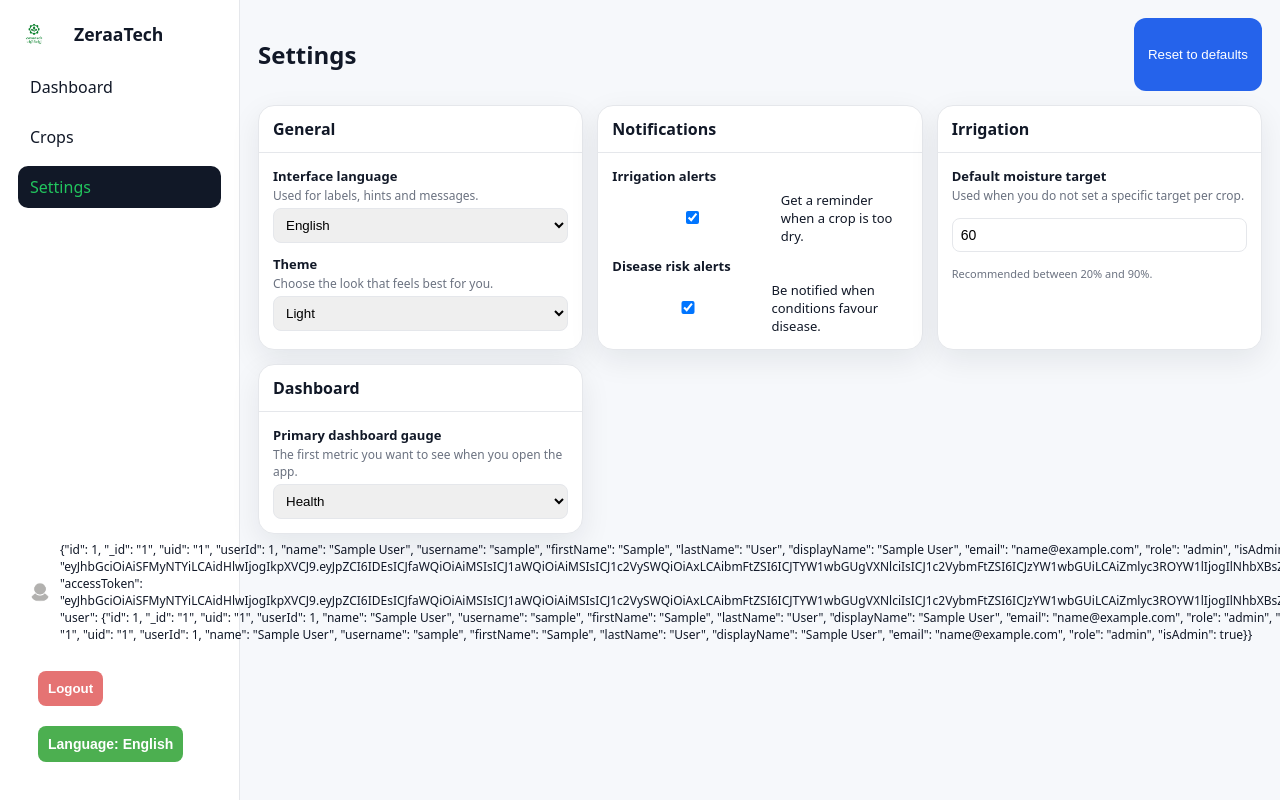
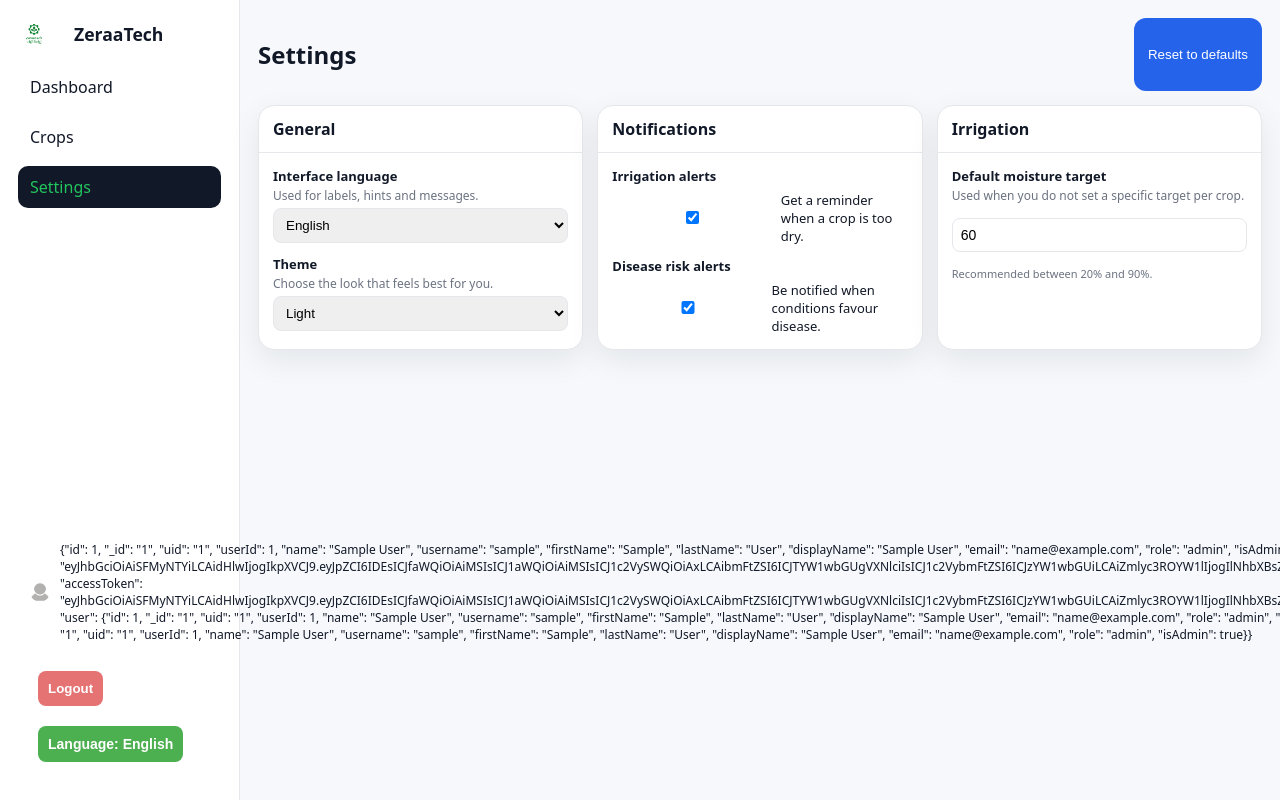
Before and after one commit to Hadiahmadd2006/ZeraaTech-smart-agriculture, a React (Create React App) app in the folder ZeraaTech Dashboard/client/: page /settings in a window 1280 px wide. Shown: the top 800 px of the page. Built offline with nearby package versions, Linux system fonts and the light colour scheme; sample sign-in values are in the browser's storage.

Commit message:
UI updates

```diff
--- a/ZeraaTech Dashboard/client/src/pages/Settings.jsx
+++ b/ZeraaTech Dashboard/client/src/pages/Settings.jsx
@@ -47,15 +47,6 @@ const DEFAULT_SETTINGS = [
     min: 20,
     max: 90,
     defaultValue: 60,
-  },
-  {
-    id: "dashboard-focus",
-    group: "Dashboard",
-    label: "Primary dashboard gauge",
-    description: "The first metric you want to see when you open the app.",
-    type: "select",
-    options: ["Health", "Water", "Soil"],
-    defaultValue: "Health",
   },
 ];
 
```
